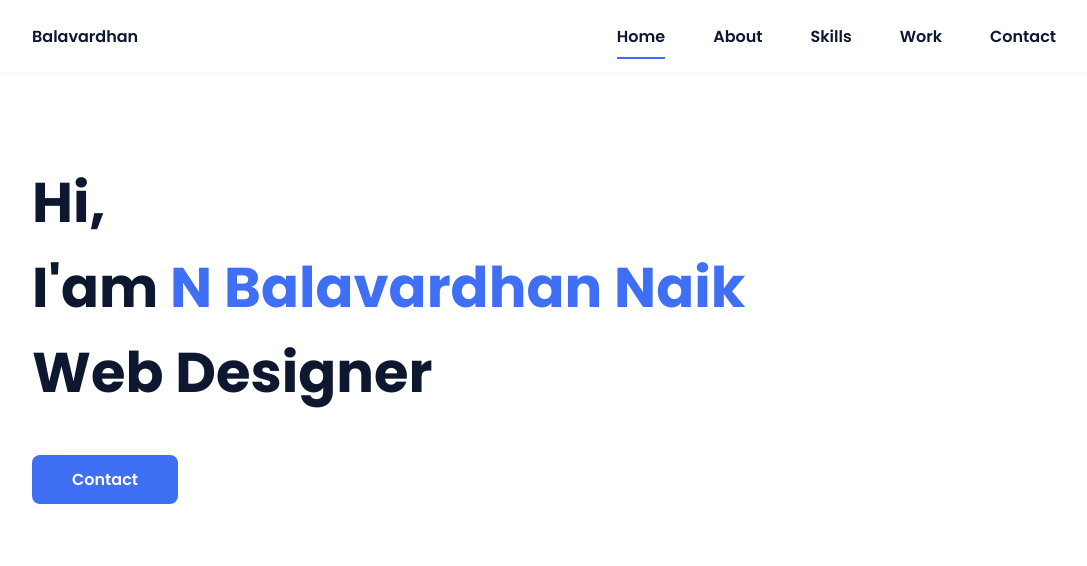
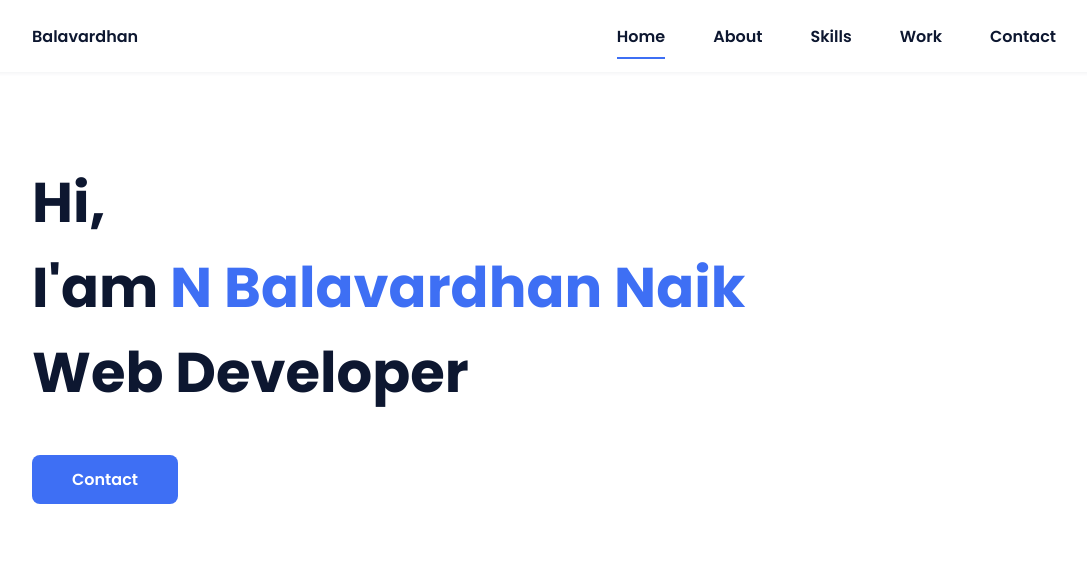
Before and after one commit to NBalavardhannaik/portfolio, a plain HTML site: page portfolio-responsive-complete-main/index.html in a window 1280 px wide. Shown: the top 566 px of the page, without its empty margins (96-1183 px from the left). Drawn offline with nearby package versions, Linux system fonts and the light colour scheme.

Commit message:
index.html

```diff
--- a/portfolio-responsive-complete-main/index.html
+++ b/portfolio-responsive-complete-main/index.html
@@ -39,7 +39,7 @@
             <!--===== HOME =====-->
             <section class="home bd-grid" id="home">
                 <div class="home__data">
-                    <h1 class="home__title">Hi,<br>I'am <span class="home__title-color">N Balavardhan Naik</span><br> Web Designer</h1>
+                    <h1 class="home__title">Hi,<br>I'am <span class="home__title-color">N Balavardhan Naik</span><br> Web Developer</h1>
 
                     <a href="#" class="button">Contact</a>
                 </div>
```
